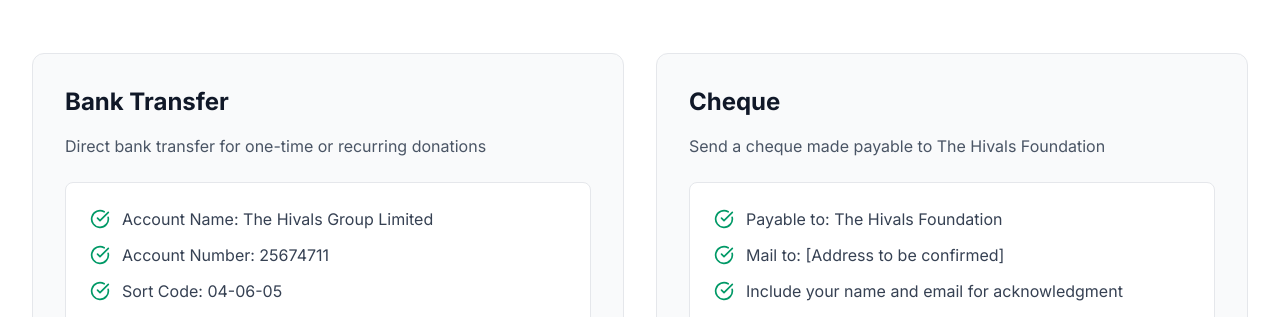
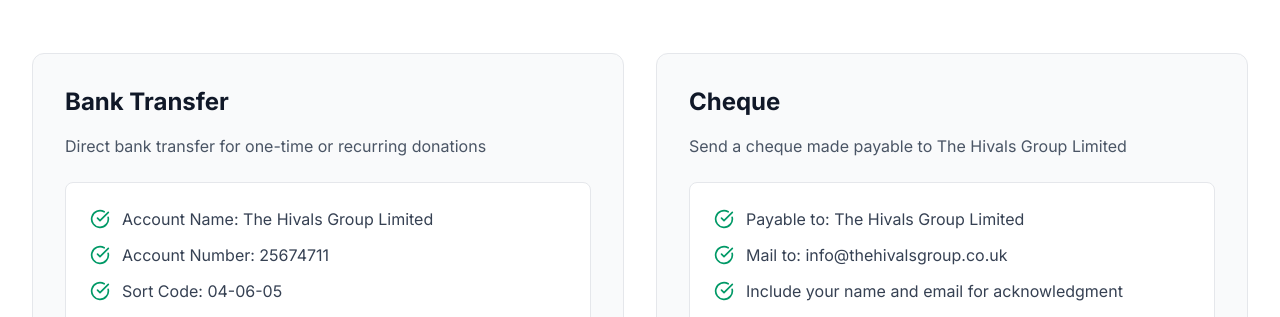
Before and after one commit to kevinmisigaro/hivals, a Next.js app: page /donate in a window 1280 px wide. Shown: the part 1960-2277 px from the top of the page. Built offline with nearby package versions, Linux system fonts and the light colour scheme.

Commit message:
updated the bank section

```diff
--- a/app/donate/page.tsx
+++ b/app/donate/page.tsx
@@ -46,10 +46,10 @@ const donationMethods = [
   },
   {
     title: 'Cheque',
-    description: 'Send a cheque made payable to The Hivals Foundation',
+    description: 'Send a cheque made payable to The Hivals Group Limited',
     details: [
-      'Payable to: The Hivals Foundation',
-      'Mail to: [Address to be confirmed]',
+      'Payable to: The Hivals Group Limited',
+      'Mail to: info@thehivalsgroup.co.uk',
       'Include your name and email for acknowledgment',
     ],
   },
```
